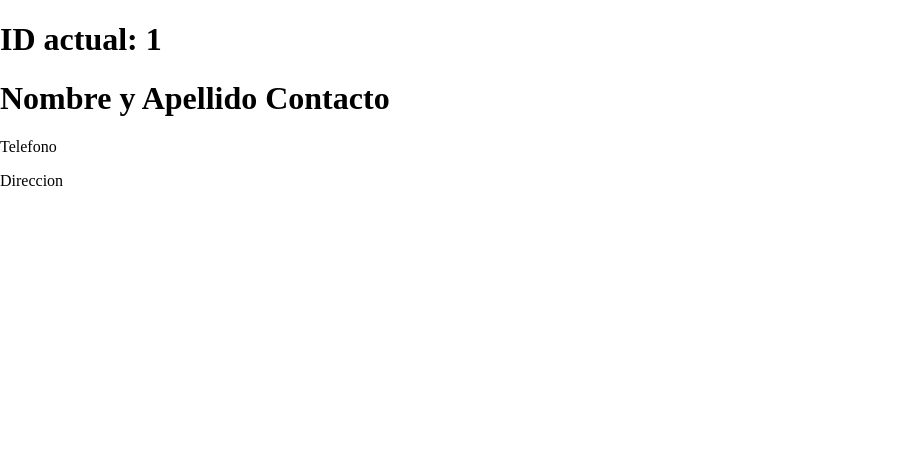
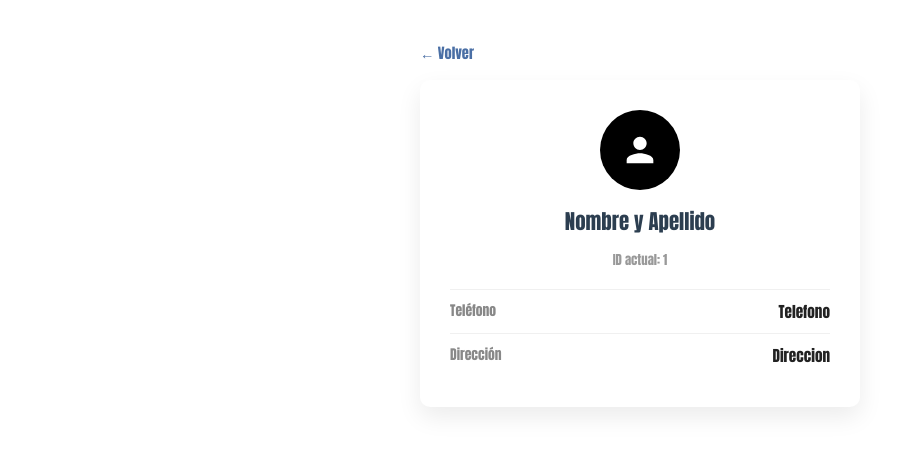
Before and after one commit to RamiroGarcia1/Agenda-Contacto, an Angular app: page /contacts/1 in a window 1280 px wide. Shown: the top 450 px of the page, without its empty margins (0-910 px from the left). Built offline with nearby package versions, Linux system fonts and the light colour scheme.

Commit message:
hice el contacts.scss y el contacts-details.scss

```diff
--- a/src/app/pages/contact-details/contact-details.html
+++ b/src/app/pages/contact-details/contact-details.html
@@ -1,4 +1,23 @@
-<h1>ID actual: {{id()}}</h1>
-<h1>Nombre y Apellido Contacto</h1>
-<p>Telefono</p>
-<p>Direccion</p>
+<div class="detalle-page">
+    <a class="volver" routerLink="/contacts">&larr; Volver</a>
+
+    <div class="detalle-card">
+        <div class="avatar-grande">
+            <svg viewBox="0 0 24 24" width="40" height="40" fill="currentColor">
+                <path
+                    d="M12 12c2.21 0 4-1.79 4-4s-1.79-4-4-4-4 1.79-4 4 1.79 4 4 4zm0 2c-2.67 0-8 1.34-8 4v2h16v-2c0-2.66-5.33-4-8-4z" />
+            </svg>
+        </div>
+        <h1>Nombre y Apellido</h1>
+        <p class="id-actual">ID actual: {{ id() }}</p>
+
+        <div class="detalle-row">
+            <span class="etiqueta">Teléfono</span>
+            <span class="valor">Telefono</span>
+        </div>
+        <div class="detalle-row">
+            <span class="etiqueta">Dirección</span>
+            <span class="valor">Direccion</span>
+        </div>
+    </div>
+</div>
--- a/src/app/pages/contact-details/contact-details.scss
+++ b/src/app/pages/contact-details/contact-details.scss
@@ -0,0 +1,69 @@
+.detalle-page {
+    max-width: 480px;
+    margin: 40px auto;
+    padding: 0 20px;
+    font-family: Impact, Haettenschweiler, 'Arial Narrow Bold', sans-serif;
+}
+
+.volver {
+    display: inline-block;
+    margin-bottom: 16px;
+    color: #4a6fa5;
+    text-decoration: none;
+    font-size: 0.9rem;
+
+    &:hover {
+        text-decoration: underline;
+    }
+}
+
+.detalle-card {
+    background: white;
+    border-radius: 10px;
+    box-shadow: 0 10px 25px rgba(0, 0, 0, 0.08);
+    padding: 30px;
+    text-align: center;
+}
+
+.avatar-grande {
+    display: flex;
+    align-items: center;
+    justify-content: center;
+    width: 80px;
+    height: 80px;
+    border-radius: 50%;
+    background-color: black;
+    color: white;
+    margin: 0 auto 16px;
+}
+
+h1 {
+    font-size: 1.3rem;
+    color: #2c3e50;
+    margin-bottom: 4px;
+}
+
+.id-actual {
+    font-size: 0.8rem;
+    color: #999;
+    margin-bottom: 20px;
+}
+
+.detalle-row {
+    display: flex;
+    justify-content: space-between;
+    padding: 10px 0;
+    border-top: 1px solid #f0f0f0;
+    text-align: left;
+
+    .etiqueta {
+        font-size: 0.85rem;
+        color: #888;
+    }
+
+    .valor {
+        font-size: 0.95rem;
+        color: #222;
+        font-weight: 500;
+    }
+}
--- a/src/app/pages/contacts/contacts.html
+++ b/src/app/pages/contacts/contacts.html
@@ -1,4 +1,50 @@
 <h1>Mis contactos</h1>
+
+<div class="contactos-lista">
+    @for (contacto of contacts.contactList; track contacto.id) {
+    <div>
+        <a class="contacto-item" [routerLink]="['/contacts', contacto.id]">
+            <span class="avatar">
+                <svg viewBox="0 0 24 24" width="22" height="22" fill="currentColor">
+                    <path
+                        d="M12 12c2.21 0 4-1.79 4-4s-1.79-4-4-4-4 1.79-4 4 1.79 4 4 4zm0 2c-2.67 0-8 1.34-8 4v2h16v-2c0-2.66-5.33-4-8-4z" />
+                </svg>
+            </span>
+            <span class="info">
+                <span class="nombre">{{ contacto.nombre }}</span>
+                <span class="telefono">{{ contacto.telefono }}</span>
+            </span>
+        </a>
+    </div>
+    }
+</div>
+
+<button class="boton-agregar" (click)="contacts.agregarContacto()" [disabled]="contacts.contactList.length > 5">
+    Agregar contacto
+</button>
+
+
+
+
+
+
+
+
+
+
+
+
+
+
+
+
+
+
+
+
+
+
+<!-- <h1>Mis contactos</h1>
 
 @for (contacto of contacts.contactList; track contacto.id) {
 <div>
@@ -13,4 +59,4 @@
 </div>
 }
 
-<button (click)="contacts.agregarContacto()" [disabled]="contacts.contactList.length > 5">Agregar contacto</button>
+<button (click)="contacts.agregarContacto()" [disabled]="contacts.contactList.length > 5">Agregar contacto</button> -->
--- a/src/app/pages/contacts/contacts.scss
+++ b/src/app/pages/contacts/contacts.scss
@@ -0,0 +1,92 @@
+.contactos-page {
+    max-width: 480px;
+    margin: 40px auto;
+    padding: 0 20px;
+    font-family: 'Segoe UI', Arial, sans-serif;
+
+    h1 {
+        color: #2c3e50;
+        font-size: 1.5rem;
+        margin-bottom: 20px;
+    }
+}
+
+.contactos-lista {
+    list-style: none;
+    margin: 0;
+    padding: 0;
+    background: white;
+    border-radius: 10px;
+    box-shadow: 0 10px 25px rgba(0, 0, 0, 0.08);
+    overflow: hidden;
+}
+
+.contacto-item {
+    display: flex;
+    align-items: center;
+    gap: 14px;
+    padding: 14px 18px;
+    text-decoration: none;
+    color: inherit;
+    border-bottom: 1px solid #f0f0f0;
+    transition: background-color 0.15s ease;
+
+    &:hover {
+        background-color: #f7f9fc;
+    }
+}
+
+li:last-child .contacto-item {
+    border-bottom: none;
+}
+
+.avatar {
+    width: 42px;
+    height: 42px;
+    border-radius: 50%;
+    background-color: #4a6fa5;
+    color: white;
+    display: flex;
+    align-items: center;
+    justify-content: center;
+    font-weight: 600;
+    flex-shrink: 0;
+}
+
+.info {
+    display: flex;
+    flex-direction: column;
+}
+
+.nombre {
+    font-weight: 500;
+    color: #222;
+}
+
+.telefono {
+    font-size: 0.85rem;
+    color: #888;
+}
+
+.boton-agregar {
+    margin-top: 20px;
+    width: 100%;
+    padding: 12px;
+    background-color: #4a6fa5;
+    color: white;
+    border: none;
+    border-radius: 6px;
+    font-size: 1rem;
+    font-family: inherit;
+    cursor: pointer;
+    transition: background-color 0.2s ease;
+
+    &:hover {
+        background-color: #3a5a87;
+    }
+
+    &:disabled {
+        background-color: #ccc;
+        cursor: not-allowed;
+    }
+}
--- a/src/app/pages/login/login.ts
+++ b/src/app/pages/login/login.ts
@@ -7,4 +7,4 @@ import { RouterLink } from "@angular/router";
   styleUrl: './login.scss',
   templateUrl: './login.html',
 })
-export class Login {}
+export class Login { }
```
